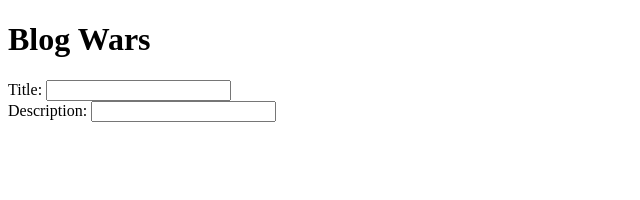
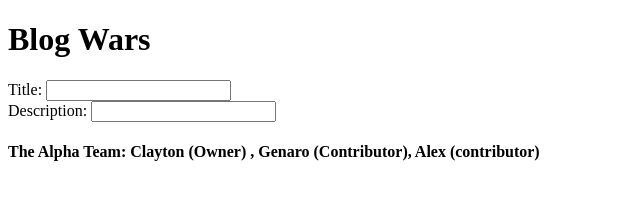
Before and after one commit to ClaytonONeill/Blog-Wars-2-The-Return, a website: page public/index.html in a window 1280 px wide. Shown: the whole page, without its empty margins (0-640 px from the left). Drawn offline with Linux system fonts and the light colour scheme.

Commit message:
added semantics to html

```diff
--- a/public/index.html
+++ b/public/index.html
@@ -8,11 +8,11 @@
 </head>
 
 <body ng-controller="BlogsController as ctrl">
-
+<header>
     <h1>Blog Wars</h1>
-
+</header>
+<main>
     <form ng-submit="">
-
         Title:
         <input type="text" ng-model="ctrl.title">
 
@@ -20,6 +20,16 @@
         Description:
         <input type="text" ng-model="ctrl.description">
     </form>
+</main>
+
+
+<footer>
+    <div>
+       <h4>
+        The Alpha Team: Clayton (Owner) , Genaro (Contributor), Alex (contributor)
+       </h4>
+    </div>
+</footer>
 
 </body>
 </html>
```
